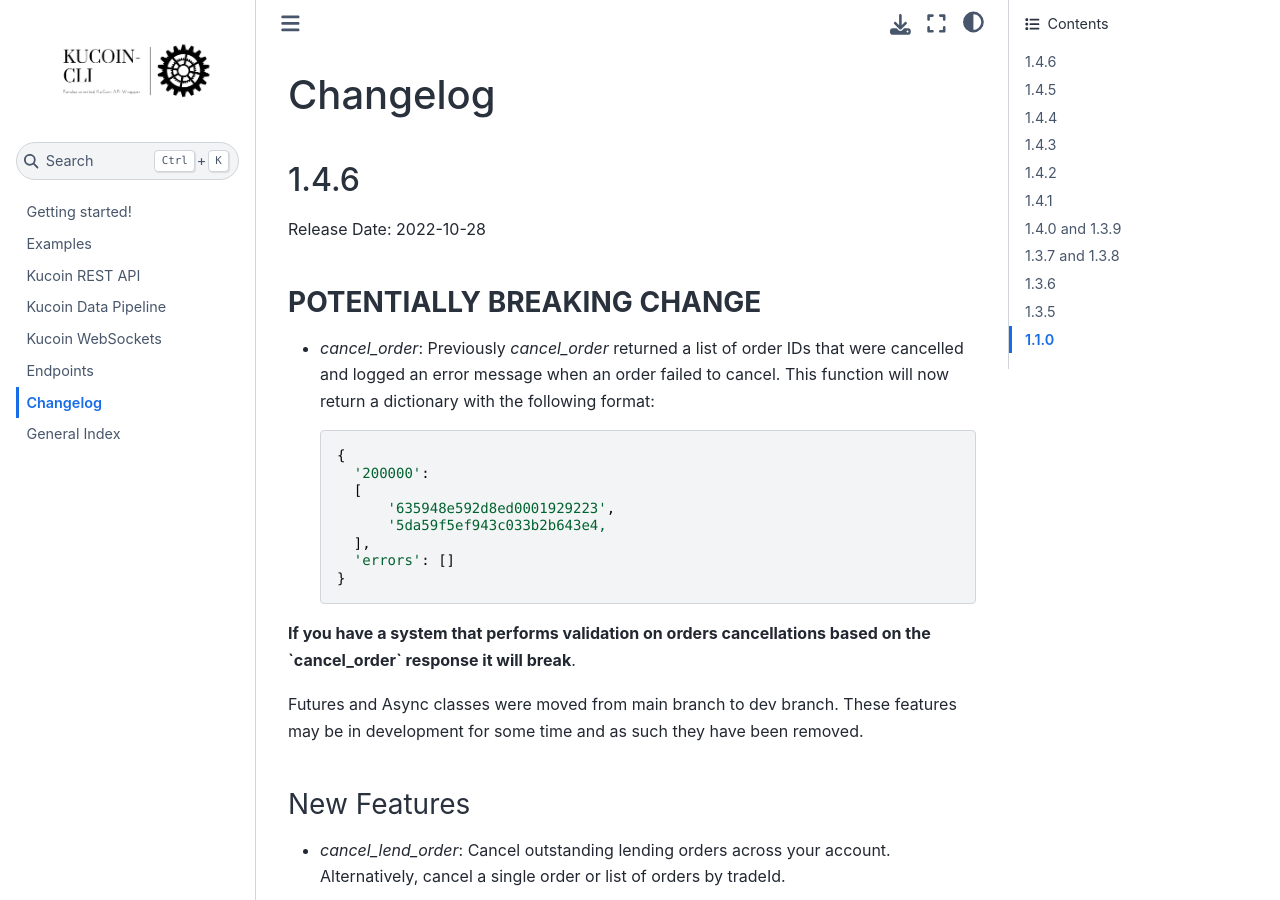
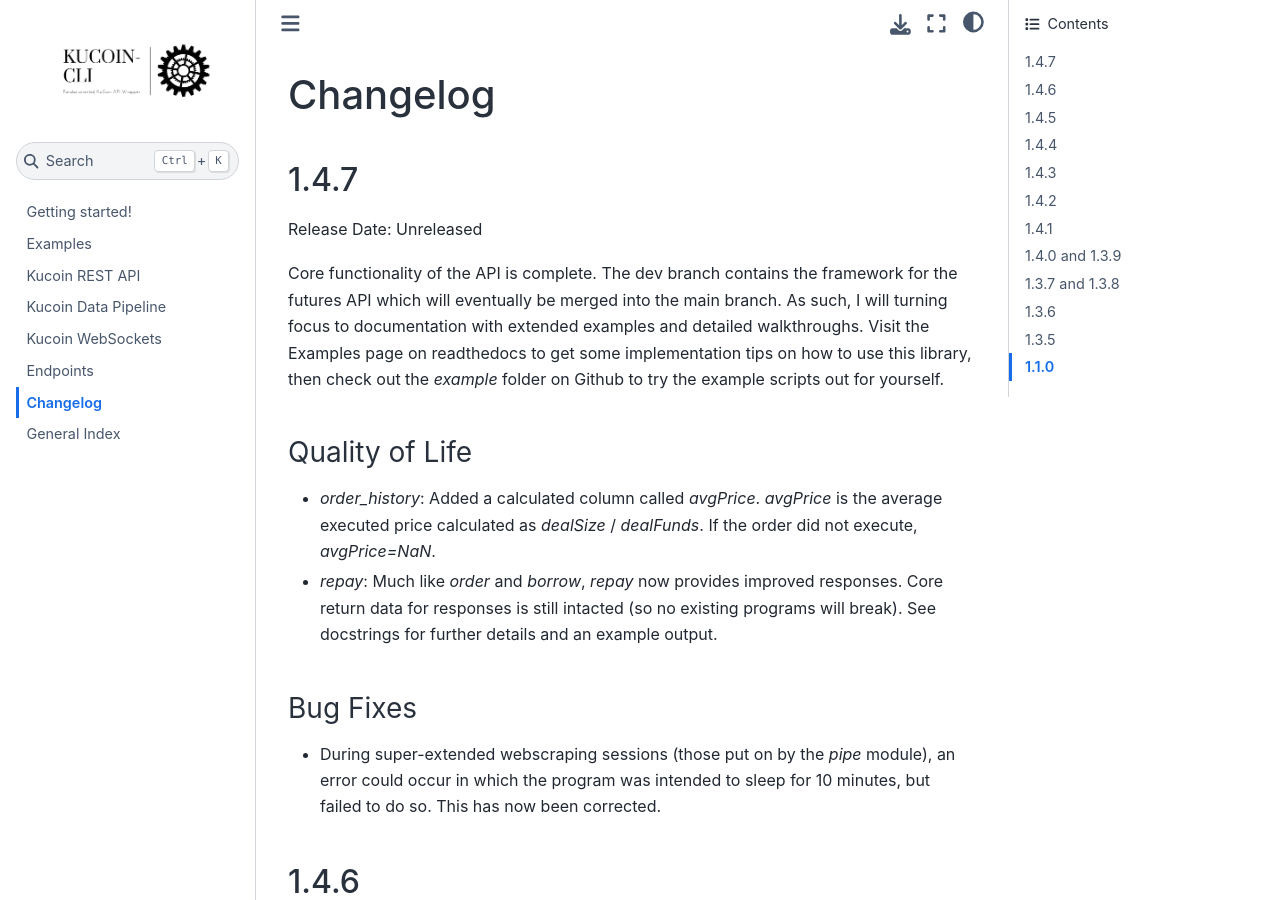
Before and after one commit to jaythequant/kucoin-cli, a Sphinx documentation site: the page built from docs/changelog.rst, in a window 1280 px wide and 900 px high. Built offline with Sphinx 7.4.7 and the Sphinx Book theme 1.1.4, drawn with Linux system fonts in a browser that asks for light colours.

Commit message:
Fixed a timeout bug and improved repayments

```diff
--- a/docs/changelog.rst
+++ b/docs/changelog.rst
@@ -1,6 +1,26 @@
 =========
 Changelog
 =========
+
+-----
+1.4.7
+-----
+Release Date: Unreleased
+
+Core functionality of the API is complete. The dev branch contains the framework for the futures API which will eventually be merged into the main branch. As such, I will turning focus to
+documentation with extended examples and detailed walkthroughs. Visit the Examples page on readthedocs to get some implementation tips on how to use this library, then check out the `example`
+folder on Github to try the example scripts out for yourself.
+
+Quality of Life
+^^^^^^^^^^^^^^^
+* `order_history`: Added a calculated column called `avgPrice`. `avgPrice` is the average executed price calculated as `dealSize` / `dealFunds`. If the order did not execute, `avgPrice=NaN`.
+* `repay`: Much like `order` and `borrow`, `repay` now provides improved responses. Core return data for responses is still intacted (so no existing programs will break). See docstrings for
+  further details and an example output.
+
+Bug Fixes
+^^^^^^^^^
+* During super-extended webscraping sessions (those put on by the `pipe` module), an error could occur in which the program was intended to sleep for 10 minutes, but failed to do so. This
+  has now been corrected.
 
 -----
 1.4.6
--- a/docs/start.rst
+++ b/docs/start.rst
@@ -1,5 +1,7 @@
 Getting started!
 ================
+
+Welcome to Kucoin-Cli, a data-focused REST and Socket client for the kucoin exchange.
 
 Downloading the package
 -----------------------
--- a/setup.py
+++ b/setup.py
@@ -3,7 +3,7 @@ import setuptools
 with open("README.rst", "r", encoding="utf-8") as fh:
     long_description = fh.read()
 
-version = "1.4.6"
+version = "1.4.7"
 
 setuptools.setup(
     name="kucoin-cli",
```
Also changed, not shown: docs/examples.rst (+16 -0 lines), 1 other file.
